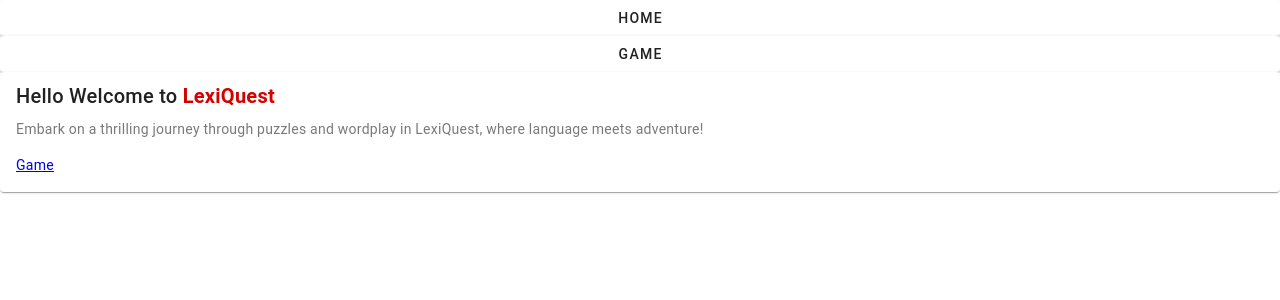
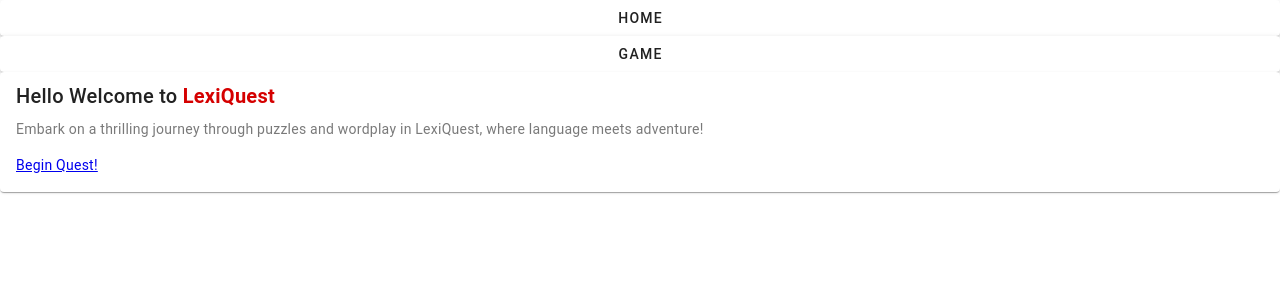
Before and after one commit to IntelliTect-Samples/EWU-CSCD379-2024-Spring, a Nuxt app in the folder wordle-web/: page / in a window 1280 px wide. Shown: the top 300 px of the page. Built offline with nearby package versions, Linux system fonts and the light colour scheme.

Commit message:
Update index.vue
Changed game button

```diff
--- a/wordle-web/pages/index.vue
+++ b/wordle-web/pages/index.vue
@@ -5,7 +5,7 @@
           Embark on a thrilling journey through puzzles and wordplay in LexiQuest, where language meets adventure!
           </v-card-subtitle>
       <v-card-text>
-        <NuxtLink to="/game"> Game </NuxtLink>
+        <NuxtLink to="/game"> Begin Quest! </NuxtLink>
       </v-card-text>
     </v-card>
 </template>
```
